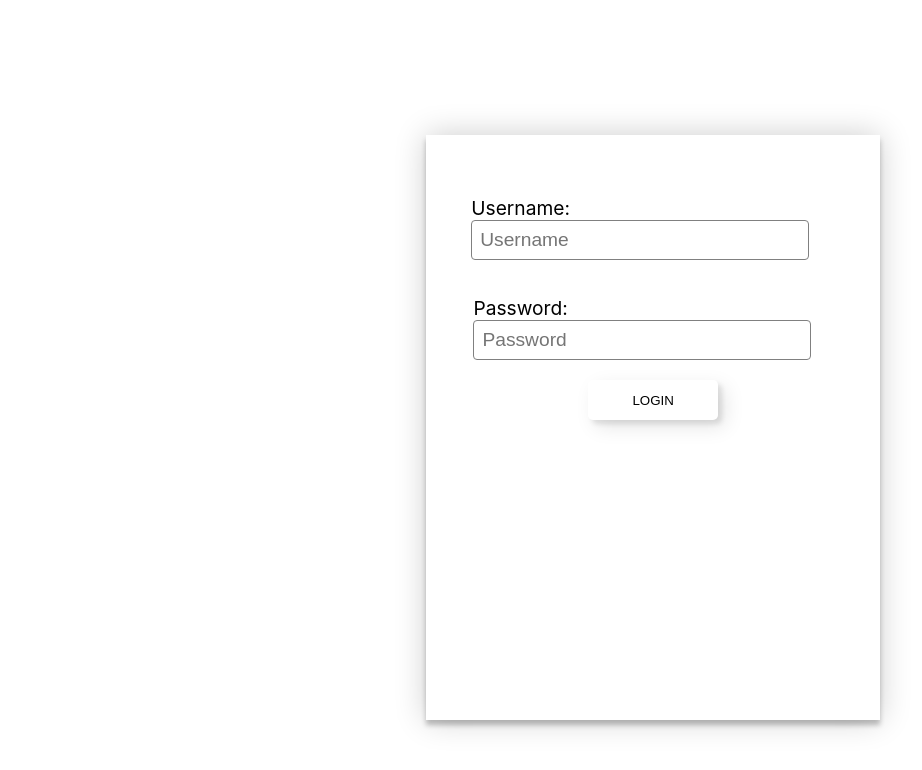
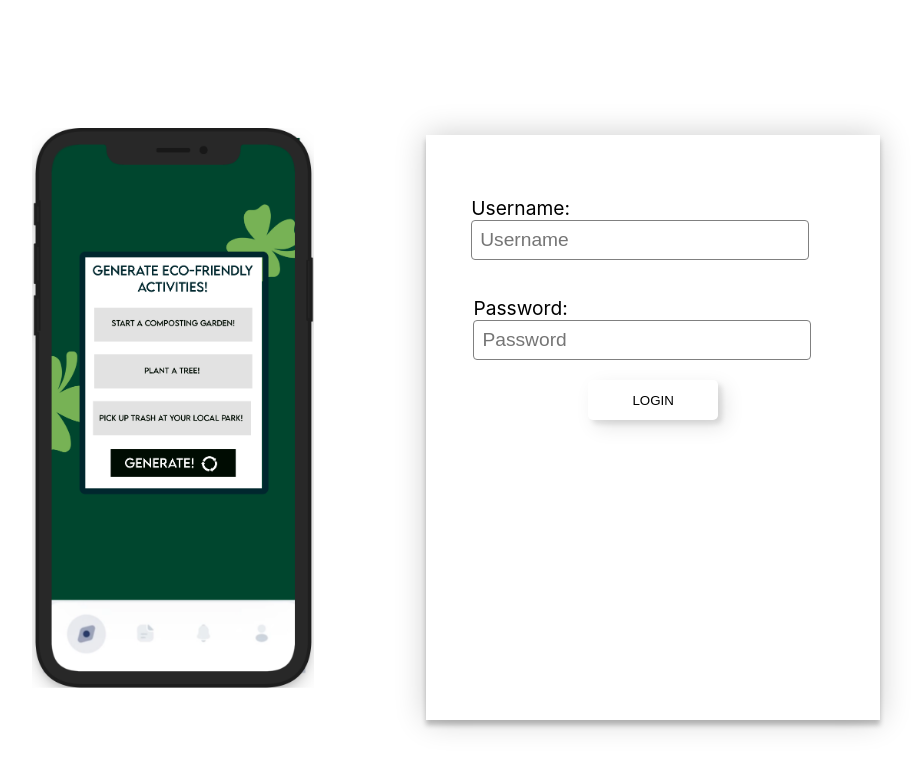
Before and after one commit to yummybomb/HackPrinceton2023, a React (Create React App) app in the folder frontend/: page / in a window 1280 px wide. Shown: the top 770 px of the page, without its empty margins (272-1194 px from the left). Built offline with nearby package versions, Linux system fonts and the light colour scheme.

Commit message:
Added image scroller

```diff
--- /dev/null
+++ b/frontend/src/components/ImageScroll.js
@@ -0,0 +1,27 @@
+import React from 'react';
+import './assets/ImageScroll.css';
+import Upload from './assets/Upload.png';
+import Generation from './assets/Generation.png';
+import Reputation from './assets/Reputation.png';
+
+const ImageScroll = () => {
+  return (
+    <div class="media-scroller">
+
+      <div class="media-element">
+        <img src={Generation} class = "bd"/>
+      </div>
+
+      <div class="media-element">
+        <img src={Upload} class = "bd"/>
+      </div>
+
+      <div class="media-element">
+        <img src={Reputation} class = "bd"/>
+      </div>
+
+    </div>
+  )
+}
+
+export default ImageScroll
--- a/frontend/src/components/LoginPage.js
+++ b/frontend/src/components/LoginPage.js
@@ -1,6 +1,6 @@
 import React, { useState } from 'react';
 import './assets/LoginPage.css'
-import NavBar from './NavBar'
+import ImageScroll from './ImageScroll'
 
 const LoginPage = () =>  {
   const [username, setUsername] = useState('');
@@ -21,6 +21,7 @@ const LoginPage = () =>  {
 
   return (
     <div>
+      <ImageScroll></ImageScroll>
       <form onSubmit={handleSubmit}>
         <label>
           Username:
--- /dev/null
+++ b/frontend/src/components/assets/ImageScroll.css
@@ -0,0 +1,44 @@
+div.scrollmenu {
+    background-color: #333;
+    overflow: auto;
+    white-space: nowrap;
+  }
+
+  ::-webkit-scrollbar {
+    display: none;
+}
+
+  div.scrollmenu a {
+    display: inline-block;
+    color: white;
+    text-align: center;
+    padding: 14px;
+    text-decoration: none;
+  }
+
+  div.scrollmenu a:hover {
+    background-color: #777;
+  }
+
+  .media-scroller{
+    display: grid;
+    gap: var(--size-3);
+    grid-auto-flow: column;
+    grid-auto-columns: 100%;
+    overflow-x: auto;
+    overscroll-behavior-inline: contain;
+    max-width: 22rem;
+    scroll-snap-type: x mandatory;
+    position: absolute;
+    left: 20%;
+    top: 10%;
+  }
+
+  .media-scroller > a {
+    scroll-snap-align: center;
+  }
+
+  .media-element img{
+    max-width: 80%;
+    padding: 3rem;
+  }
```
Also changed, not shown: frontend/src/components/assets/Reputation.png (added).
